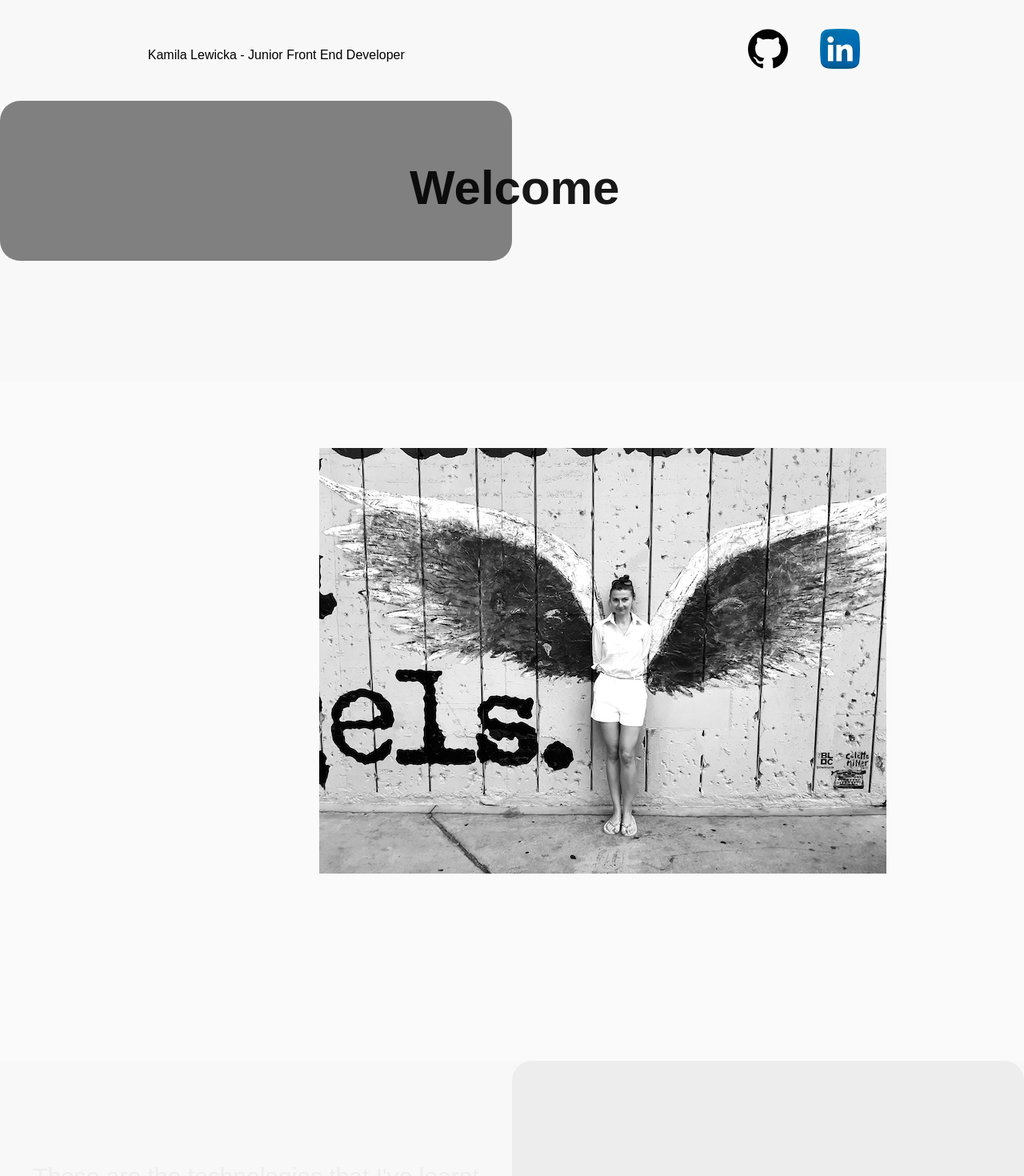
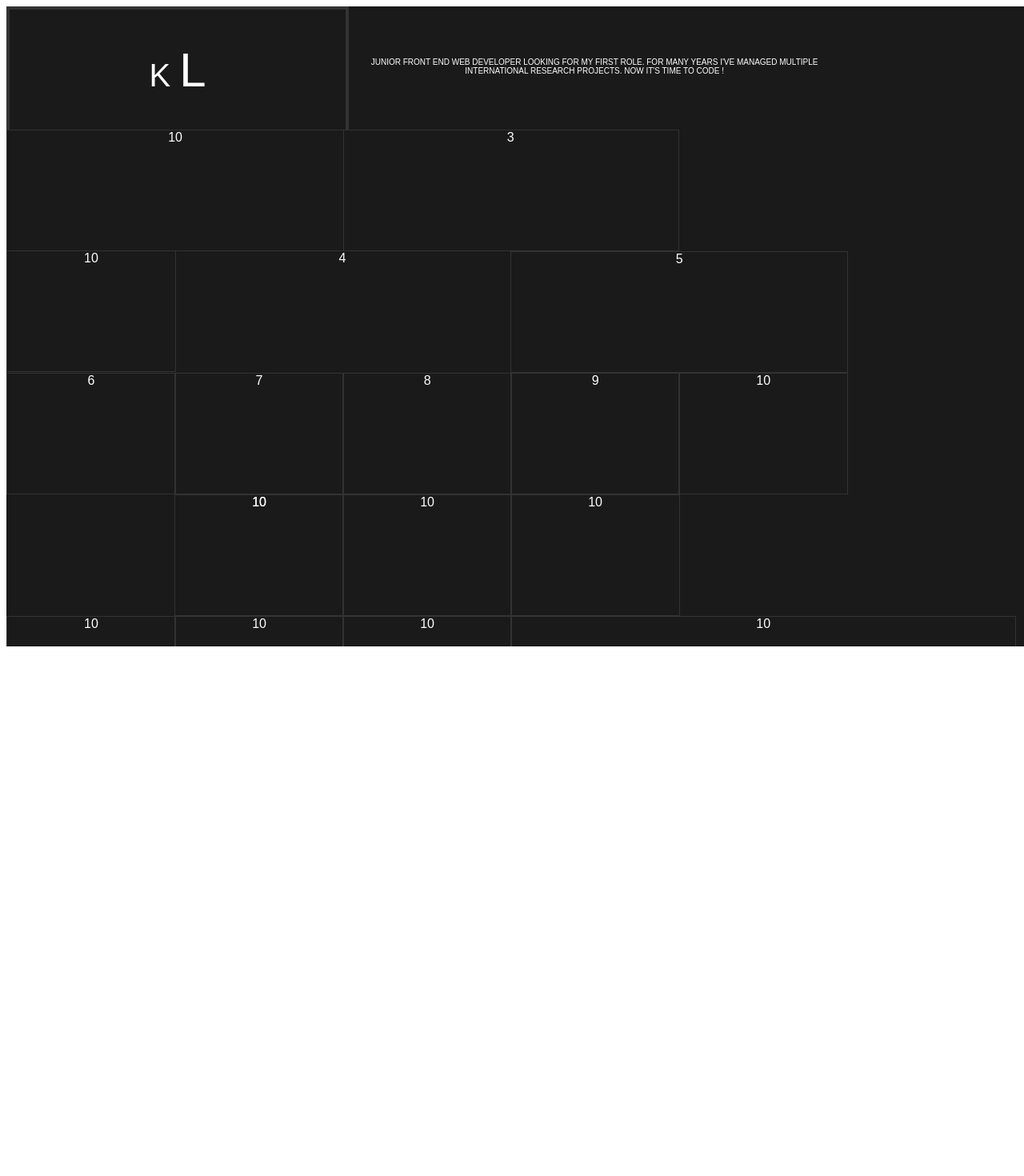
Before and after one commit to kamilalew/portfolio, a React (Create React App) app: page / in a window 1280 px wide. Shown: the top 1470 px of the page at 80% size. After the commit the page ends 816 px from the top, so only its background shows below. Built offline with nearby package versions, Linux system fonts and the light colour scheme; a web font is replaced by a local one.

Commit message:
initial commit

```diff
--- a/src/AboutMe/AboutMe.css
+++ /dev/null
@@ -1,39 +0,0 @@
-.AboutMe_container {
-    display: flex;
-    height: 700px;
-    padding-bottom: 150px;
-    background-color: #fafafa;
-    transition: background-color ease-in 2s;
-  }
-
-  .about_me_description {
-    color: white;
-    font-weight: 800;
-    font-size: 30px;
-    margin-top: 100px;
-    width: 200px;
-    opacity: 0;
-    transform: translateX(-200px);
-    transition: opacity ease 5s;
-  }
-
-  .about_me_photo {
-    background-image: url(../images/new_image.jpg);
-    background-position: center;
-    background-repeat: no-repeat;
-    flex: 2;
-    transform: translateX(-100px);
-    transition: transform ease 2s, flex ease 0.2s;
-  }
-
-  .AboutMe_container:hover .about_me_description {
-    transform: translateX(100px);
-    width: 100px;
-    color: black;
-    opacity: 1;
-}
-
-.AboutMe_container:hover .about_me_photo {
-    transform: translateX(50px);
-    flex: 2;
-  }
--- a/src/AboutMe/AboutMe.js
+++ /dev/null
@@ -1,16 +0,0 @@
-import React from 'react';
-import './AboutMe.css';
-
-
-export default function AboutMe() {
-    return (
-        <div className='AboutMe_container'>
-          <div className='about_me_description'>Junior Front End Web developer looking for my first role.
-          For many years I've managed multiple international research projects. Now it's time to code !
-          Junior Front End Web developer looking for my first role.
-          For many years I've managed multiple international research projects. Now it's time to code !
-          </div>
-          <div className='about_me_photo'></div>
-        </div>
-    )
-}
--- a/src/App.css
+++ b/src/App.css
@@ -1,96 +1,199 @@
-.App {
+.container {
   text-align: center;
   /* font-family: 'Montserrat', sans-serif; */
   /* font-family: 'Thasadith', sans-serif; */
   font-family: 'Bubbler One', sans-serif;
   /* font-family: 'Lacquer', sans-serif; */
-  background-color: #f8f8f8;
+  /* background-color: #f8f8f8; */
+  background-color: #1a1a1a;
+  height: 1000 vh;
 }
-
-
-
-
-/* .AboutMe_container:hover {
-  background-color: #ededed;
-}
-
-.AboutMe_container:hover .about_me_photo {
-  margin-right: -300px;
-} */
-
-/* .AboutMe_container:hover .about_me_description {
-  flex: 1;
-  visibility: visible;
-  opacity: 1;
-  color: black;
+/*
+.container{
+  overflow: hidden;
+  width: 100vw;
+  height: 100vh;
+  display: grid;
+  grid-template-columns: repeat(12, 1fr);
+  grid-template-rows: auto;
+  grid-gap: 5px;
+  grid-template-areas:
+  'a a b b b b b b c c c c'
+  'a a b b b b b b c c c c'
+  'a a d d d d e e e e c c'
+  'a a d d d d e e e e c c'
+  'f f f f g g g g c c c c'
+  'f f f f g g g g c c c c'
+  'h h i i i i i i j j j j'
+  'h h i i i i i i j j j j'
+  'h h i i i i i i j j j j'
+  'h h i i i i i i j j j j'
+  'h h i i i i i i j j j j'
+  'h h i i i i i i j j j j';
 } */
 
 
 
-/* .about_me_photo:hover {
-  flex: 1;
-} */
-
-.about_me_description {
-  flex: 1;
-  opacity: 1;
+.container{
+  overflow: hidden;
+  width: 100vw;
+  height: 100vh;
+  display: grid;
+  grid-template-columns: repeat(6, 1fr);
+  grid-template-rows: auto;
+  /* grid-gap: 5px; */
+  grid-template-areas:
+  'a a z z z .'
+  'b b c c . .'
+  'o d d e e .'
+  'f g h i j .'
+  'k l m n . .'
+  'p q r s s s'
+  't u v x y y'
+  /* 'a a d d d d e e e e c c'
+  'f f f f g g g g c c c c'
+  'f f f f g g g g c c c c'
+  'h h i i i i i i j j j j'
+  'h h i i i i i i j j j j'
+  'h h i i i i i i j j j j'
+  'h h i i i i i i j j j j'
+  'h h i i i i i i j j j j'
+  'h h i i i i i i j j j j'; */
 }
 
-.technologies_container {
-  height: 500px;
-  display: flex;
-  flex-direction: row-reverse;
-  margin-bottom: 50px;
+.box {
+  border: 0.1em solid #333333;
+  color: white;
+  height: 150px;
+  width: 100%;
+  text-align: center;
 }
 
-.technologies_container:hover .technologies_box {
-  background-color: #cccccc;
-}
-
-.technologies_known, .technologies_box {
-  flex: 1;
-}
-
-.technologies_box {
+.a {
+  grid-area: a;
+  border-bottom: 0;
+  font-family: 'Montserrat', sans-serif;
+  font-size: 40px;
   display: flex;
   align-items: center;
   justify-content: center;
-  background-color: #ededed;
-  border-radius: 25px;
-  flex: 1;
-  transition: background-color ease 5s;
 }
 
-.technologies_known {
-  height: 500px;
-  font-size: 30px;
-  color: #ededed;
-  padding-top: 10%;
-  transition: color ease 3s;
+span {
+  font-size: 60px;
 }
 
-.technologies_known:hover {
-  color: black;
+.aboutMe {
+  grid-area: z;
+  padding: 10px;
+  border: 0;
+  font-family: 'Montserrat', sans-serif;
+  font-size: 10px;
 }
 
-.projects {
-  background-color: #fafafa;
-  height: 500px;
-  border-top: 0.5px dotted grey;
-  transition: background-color ease-in 2s;
+.z {
+  grid-area: z;
+  border: 0;
+  display: flex;
+  align-items: center;
+  justify-content: flex-start;
 }
 
-.projects:hover {
-  background-color: #ededed;
+.b {
+  grid-area: b;
 }
 
-.reactIcon, .html5Icon {
-  width: 100px;
-  height: 100px;
-  transition: width ease 2s, height ease 2s;
+.c {
+  grid-area: c;
+  border-left: 0;
 }
 
-.technologies_container:hover .reactIcon {
-  width: 150px;
-  height: 150px;
+.d {
+  grid-area: d;
+  border: 0;
 }
+
+.e {
+  grid-area: e;
+}
+
+.f {
+  grid-area: f;
+}
+
+.g {
+  grid-area: g;
+}
+
+.h {
+  grid-area: h;
+}
+
+.i {
+  grid-area: i;
+}
+
+.j {
+  grid-area: j;
+}
+
+.k {
+  grid-area: l;
+}
+
+.l {
+  grid-area: l;
+}
+
+.m {
+  grid-area: m;
+}
+
+.n {
+  grid-area: n;
+}
+
+.o {
+  grid-area: o;
+  border-top: 0;
+}
+
+.p {
+  grid-area: p;
+}
+
+.q {
+  grid-area: q;
+}
+
+.r {
+  grid-area: r;
+}
+
+.s {
+  grid-area: s;
+}
+
+.t {
+  grid-area: t;
+}
+
+.u {
+  grid-area: u;
+}
+
+.v {
+  grid-area: v;
+}
+
+.w {
+  grid-area: w;
+}
+
+.x {
+  grid-area: x;
+}
+
+.y {
+  grid-area: y;
+}
--- a/src/App.js
+++ b/src/App.js
@@ -1,39 +1,43 @@
 import React from 'react';
 import './App.css';
-import reactIcon from './images/react.svg';
-import cssIcon from './images/css.svg';
-import html5Icon from './images/html5.svg';
-import jsIcon from './images/js.png';
-import Header from './Header/Header.js';
-import Welcome from './Welcome/Welcome.js';
-import AboutMe from './AboutMe/AboutMe.js';
+
 
 function App() {
   return (
-    <div className="App">
-      <Header />
-      <Welcome />
-      <AboutMe />
-        <div className='technologies_container'>
-          <div className='technologies_box'>
-            <div className='forFlex'>
-              <img className='reactIcon' src={reactIcon} alt='react icon' />
-            </div>
-            <div className='forFlex'>
-              <img className='reactIcon' src={cssIcon} alt='react icon' />
-            </div>
-            <div className='forFlex'>
-              <img className='reactIcon' src={html5Icon} alt='react icon' />
-            </div>
-            <div className='forFlex'>
-              <img className='reactIcon' src={jsIcon} alt='react icon' />
-            </div>
-          </div>
-          <div className='technologies_known'>These are the technologies that I've learnt through completing various courses.
-        I've used self-teaching sources like freecodecamp, W3schools and in-house training via Kodiri bootcamp</div>
+    <div className="container">
+      <div className="box a">
+        <div className="initials">K <span>L</span>
         </div>
-        <div className='projects'>My projects</div>
       </div>
+      <div className="box z">
+        <div className="aboutMe">JUNIOR FRONT END WEB DEVELOPER LOOKING FOR MY FIRST ROLE.
+      FOR MANY YEARS I'VE MANAGED MULTIPLE INTERNATIONAL RESEARCH PROJECTS. NOW IT'S TIME TO CODE !</div>
+      </div>
+      <div className="box c">3</div>
+      <div className="box d">4</div>
+      <div className="box e">5</div>
+      <div className="box f">6</div>
+      <div className="box g">7</div>
+      <div className="box h">8</div>
+      <div className="box i">9</div>
+      <div className="box j">10</div>
+      <div className="box k">10</div>
+      <div className="box l">10</div>
+      <div className="box m">10</div>
+      <div className="box n">10</div>
+      <div className="box o">10</div>
+      <div className="box p">10</div>
+      <div className="box q">10</div>
+      <div className="box r">10</div>
+      <div className="box s">10</div>
+      <div className="box t">10</div>
+      <div className="box u">10</div>
+      <div className="box v">10</div>
+      <div className="box w">10</div>
+      <div className="box x">10</div>
+      <div className="box y">10</div>
+      <div className="box b">10</div>
+    </div>
   );
 }
 
--- a/src/Header/Header.css
+++ /dev/null
@@ -1,38 +0,0 @@
-   .Header-wrapper ul{
-    display: flex;
-    justify-content: space-around;
-  }
-
-  .Header-wrapper ul li{
-    padding: 20px;
-    list-style-type: none;
-  }
-
-  .Header-name {
-    padding-top: 60px;
-  }
-
-  .Technology_logo {
-    height: 50px;
-    width: 50px;
-    transition: height ease 1s, width ease 1s;
-  }
-
-  /* ON HOVER CHANGES */
-  .Technology_logo:hover {
-    height: 60px;
-    width: 60px;
-  }
-
-
-  /* MEDIA QUERIES */
-
-  @media only screen and (min-width: 600px) {
-    .Header-wrapper {
-        display: flex;
-        justify-content: space-around;
-    }
-    .Header-name {
-      left: 40%;
-    }
-  }
--- a/src/Header/Header.js
+++ /dev/null
@@ -1,25 +0,0 @@
-import React from 'react';
-import './Header.css'
-import github_logo from '../images/github.svg';
-import linkedin_logo from '../images/linkedin.svg';
-
-export default function Header() {
-    return (
-        <div className='Header-wrapper'>
-            <div className='Header-name'>Kamila Lewicka - Junior Front End Developer
-                </div>
-            <ul className='header_information'>
-                <li>
-                    <a href='https://github.com/kamilalew' target='_blank' rel="noopener noreferrer">
-                        <img className='Technology_logo' src={github_logo} alt='Github logo' />
-                    </a>
-                </li>
-                <li>
-                    <a href='https://www.linkedin.com/in/kamila-m-lewicka/' target='_blank' rel="noopener noreferrer">
-                        <img className='Technology_logo' src={linkedin_logo} alt='LinkedIn logo' />
-                    </a>
-                </li>
-            </ul>
-        </div>
-    )
-}
--- a/src/Welcome/Welcome.css
+++ /dev/null
@@ -1,71 +0,0 @@
-.Welcome-message {
-    position: absolute;
-    top: 40%;
-    left: 30%;
-    font-weight: 800;
-    font-size: 60px;
-    opacity: 0.9;
-    transition: opacity ease-in 1s;
-}
-
-.Welcome-wrapper {
-    height: 300px;
-}
-
-.Welcome-details-wrapper {
-    height: 200px;
-    background-color: grey;
-    transition: flex ease-out 2s, background-color ease-in 2s, opacity ease-in 1s;
-    border-radius: 25px;
-}
-
-.Welcome-myDetails-details {
-    color: #f8f8f8;
-    font-size: 20px;
-    font-weight: 800;
-    padding-bottom: 5px;
-    padding-top: 30px;
-    opacity: 0;
-    transition: opacity ease-in 1s;
-}
-
-/* ON HOVER CHANGES */
-
-.Welcome-wrapper:hover .Welcome-message {
-    opacity: 0;
-}
-
-.Welcome-wrapper:hover .Welcome-details-wrapper {
-    background-color: #e30b5d;
-    flex: 2;
-}
-
-.Welcome-wrapper:hover .Welcome-myDetails-details {
-    opacity: 1;
-}
-
-/* MEDIA QUERIES */
-
-@media only screen and (min-width: 600px) {
-    .Welcome-message {
-        top: 25%;
-        left: 40%;
-    }
-    .Welcome-wrapper {
-        display: flex;
-        height: 350px;
-    }
-    .Welcome-details-wrapper {
-        flex: 1;
-    }
-    .Welcome-myDetails-details {
-        padding-top: 25px;
-        opacity: 0;
-        transition: flex ease-out 2s, background-color ease-in 0.3s;
-    }
-    .Welcome-details-wrapper-dummy {
-        padding-top: 10%;
-        height: 200px;
-        flex: 1;
-      }
-}
--- a/src/Welcome/Welcome.js
+++ /dev/null
@@ -1,18 +0,0 @@
-import React from 'react';
-import './Welcome.css';
-
-export default function Welcome() {
-    return (
-        <div className='Welcome-wrapper introduction_container'>
-          <div className='Welcome-message'>Welcome</div>
-          <div className='Welcome-details-wrapper'>
-            <div className='Welcome-myDetails-wrapper'>
-              <div className='Welcome-myDetails-details'>Hello</div>
-              <div className='Welcome-myDetails-details'>My name is Kamila</div>
-              <div className='Welcome-myDetails-details'>I'm a Front End Web Developer</div>
-            </div>
-          </div>
-          <div className='Welcome-details-wrapper-dummy'></div>
-        </div>
-    )
-}
--- a/src/index.css
+++ b/src/index.css
@@ -1,5 +1,5 @@
 body {
-  margin: 0;
+  /* margin: 0; */
   font-family: -apple-system, BlinkMacSystemFont, 'Segoe UI', 'Roboto', 'Oxygen',
     'Ubuntu', 'Cantarell', 'Fira Sans', 'Droid Sans', 'Helvetica Neue',
     sans-serif;
```
